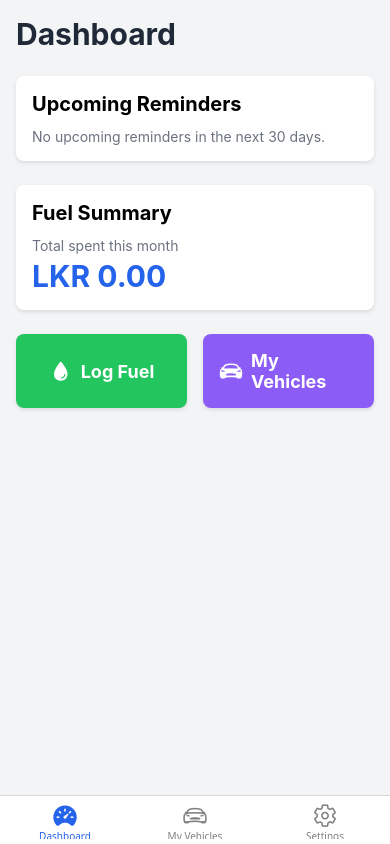
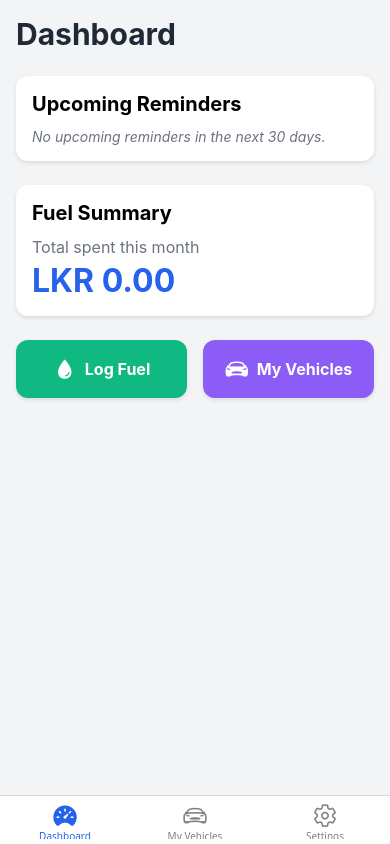
Before and after one commit to ThaminduDisnaZ/VehicleMate-ReactNative-Frontend, a React Native app: screen /Dashboard in a window 390 px wide. Built offline with nearby package versions, Linux system fonts and the light colour scheme.

Commit message:
feat: Enhance type safety and navigation in Dashboard, My Vehicles, and Vehicle Detail screens

```diff
--- a/src/DashboardScreen.tsx
+++ b/src/DashboardScreen.tsx
@@ -1,33 +1,46 @@
 import React, { useState, useCallback, useMemo } from 'react';
 import { View, Text, SafeAreaView, ScrollView, TouchableOpacity, StyleSheet } from 'react-native';
-import { useNavigation, useFocusEffect } from '@react-navigation/native';
+import { useNavigation, useFocusEffect, NavigationProp } from '@react-navigation/native';
 import AsyncStorage from '@react-native-async-storage/async-storage';
 import { Ionicons } from '@expo/vector-icons';
 
-// Define the data types for our app
+// --- Type Definitions ---
+
+// This type definition helps TypeScript understand your navigation structure
+export type RootStackParamList = {
+    MainTabs: undefined;
+    VehicleDetail: { vehicleLocalId: string };
+    AddVehicle: undefined;
+    AddFuelLog: { vehicleLocalId: string };
+    AddOtherExpense: { vehicleLocalId: string };
+    Login: undefined;
+};
+
+// Define the data types for the app
 type Vehicle = {
     localId: string;
     vehicleId?: number;
     name: string;
     licensePlate: string;
-    licenseExpiry: string;
-    insuranceExpiry: string;
+    licenseExpiry: string; // Stored as "yyyy-MM-dd"
+    insuranceExpiry: string; // Stored as "yyyy-MM-dd"
 };
 
 type FuelLog = {
     localId: string;
     logId?: number;
-    date: string;
+    date: string; // Stored as "yyyy-MM-dd"
     cost: number;
     vehicleLocalId: string;
 };
 
 // --- Main Dashboard Screen Component ---
 export default function DashboardScreen() {
-    const navigation = useNavigation();
+    const navigation = useNavigation<NavigationProp<RootStackParamList>>();
     const [vehicles, setVehicles] = useState<Vehicle[]>([]);
     const [fuelLogs, setFuelLogs] = useState<FuelLog[]>([]);
 
+    // Load all necessary data from AsyncStorage whenever the screen comes into focus
     useFocusEffect(
         useCallback(() => {
             const loadData = async () => {
@@ -45,18 +58,21 @@ export default function DashboardScreen() {
         }, [])
     );
 
+    // useMemo ensures these calculations only run when vehicles or fuelLogs change
     const { upcomingReminders, totalFuelCostThisMonth } = useMemo(() => {
         const reminders: { message: string, daysLeft: number }[] = [];
         const today = new Date();
-        today.setHours(0, 0, 0, 0);
+        today.setHours(0, 0, 0, 0); // Normalize to the start of the day for accurate comparison
 
         vehicles.forEach(v => {
+            // Check license expiry date
             const licenseDate = new Date(v.licenseExpiry);
             const licenseDiff = Math.ceil((licenseDate.getTime() - today.getTime()) / (1000 * 60 * 60 * 24));
             if (licenseDiff <= 30 && licenseDiff >= 0) {
                 reminders.push({ message: `${v.name} - License expires`, daysLeft: licenseDiff });
             }
 
+            // Check insurance expiry date
             const insuranceDate = new Date(v.insuranceExpiry);
             const insuranceDiff = Math.ceil((insuranceDate.getTime() - today.getTime()) / (1000 * 60 * 60 * 24));
             if (insuranceDiff <= 30 && insuranceDiff >= 0) {
@@ -64,8 +80,10 @@ export default function DashboardScreen() {
             }
         });
 
+        // Sort reminders to show the most urgent ones first
         reminders.sort((a, b) => a.daysLeft - b.daysLeft);
 
+        // Calculate total fuel cost for the current calendar month
         const currentMonth = today.getMonth();
         const currentYear = today.getFullYear();
         const totalFuel = fuelLogs
@@ -92,7 +110,7 @@ export default function DashboardScreen() {
                                 <Ionicons name="warning" size={24} color="#D97706" />
                                 <View style={styles.reminderTextContainer}>
                                     <Text style={styles.reminderMessage}>{item.message}</Text>
-                                    <Text style={styles.reminderDaysLeft}>{item.daysLeft === 0 ? "Today!" : `in ${item.daysLeft} days`}</Text>
+                                    <Text style={styles.reminderDaysLeft}>{item.daysLeft === 0 ? "Expires Today!" : `in ${item.daysLeft} days`}</Text>
                                 </View>
                             </View>
                         ))
@@ -113,14 +131,14 @@ export default function DashboardScreen() {
                 {/* Action Buttons */}
                 <View style={styles.actionsContainer}>
                      <TouchableOpacity
-                        // onPress={() => navigation.navigate('AddFuelLog')}
+                        onPress={() => navigation.navigate('AddFuelLog', { vehicleLocalId: '' })} // Navigates to the fuel log screen
                         style={[styles.actionButton, styles.fuelButton]}
                      >
                         <Ionicons name="water" size={24} color="white" />
                         <Text style={styles.actionButtonText}>Log Fuel</Text>
                      </TouchableOpacity>
                      <TouchableOpacity
-                        // onPress={() => navigation.navigate('MyVehicles')}
+                        onPress={() => navigation.navigate('MainTabs', { screen: 'My Vehicles' }as never)} // Navigates to the My Vehicles tab
                         style={[styles.actionButton, styles.vehiclesButton]}
                     >
                         <Ionicons name="car-sport" size={24} color="white" />
@@ -137,22 +155,22 @@ export default function DashboardScreen() {
 const styles = StyleSheet.create({
     container: {
         flex: 1,
-        backgroundColor: '#F3F4F6', // bg-gray-100
+        backgroundColor: '#F3F4F6',
     },
     scrollContent: {
         padding: 16,
     },
     header: {
-        fontSize: 30, // text-3xl
+        fontSize: 30,
         fontWeight: 'bold',
-        color: '#1F2937', // text-gray-800
-        marginBottom: 24, // mb-6
+        color: '#1F2937',
+        marginBottom: 24,
     },
     card: {
         backgroundColor: 'white',
         padding: 16,
-        borderRadius: 8,
-        marginBottom: 24, // mb-6
+        borderRadius: 12,
+        marginBottom: 24,
         shadowColor: '#000',
         shadowOffset: { width: 0, height: 2 },
         shadowOpacity: 0.1,
@@ -160,41 +178,43 @@ const styles = StyleSheet.create({
         elevation: 3,
     },
     cardTitle: {
-        fontSize: 20, // text-xl
+        fontSize: 20,
         fontWeight: 'bold',
-        marginBottom: 12, // mb-3
+        marginBottom: 12,
     },
     reminderItem: {
         flexDirection: 'row',
         alignItems: 'center',
-        backgroundColor: '#FFEDD5', // bg-orange-100
-        padding: 12, // p-3
+        backgroundColor: '#FEF3C7',
+        padding: 12,
         borderRadius: 8,
-        marginBottom: 8, // mb-2
+        marginBottom: 8,
     },
     reminderTextContainer: {
-        marginLeft: 12, // ml-3
+        marginLeft: 12,
         flex: 1,
     },
     reminderMessage: {
-        fontWeight: '600', // font-semibold
-        color: '#1F2937', // text-gray-800
+        fontWeight: '600',
+        color: '#1F2937',
     },
     reminderDaysLeft: {
-        color: '#D97706', // text-orange-600
+        color: '#D97706',
         fontWeight: 'bold',
     },
     noItemsText: {
-        color: '#6B7280', // text-gray-500
+        color: '#6B7280',
+        fontStyle: 'italic',
     },
     summaryLabel: {
-        color: '#6B7280', // text-gray-500
+        fontSize: 16,
+        color: '#6B7280',
     },
     summaryAmount: {
-        fontSize: 30, // text-3xl
+        fontSize: 32,
         fontWeight: 'bold',
-        color: '#2563EB', // text-blue-600
-        marginTop: 4, // mt-1
+        color: '#2563EB',
+        marginTop: 4,
     },
     actionsContainer: {
         flexDirection: 'row',
@@ -202,8 +222,8 @@ const styles = StyleSheet.create({
     },
     actionButton: {
         flex: 1,
-        padding: 16,
-        borderRadius: 8,
+        paddingVertical: 16,
+        borderRadius: 12,
         alignItems: 'center',
         justifyContent: 'center',
         flexDirection: 'row',
@@ -214,17 +234,17 @@ const styles = StyleSheet.create({
         elevation: 3,
     },
     fuelButton: {
-        backgroundColor: '#22C55E', // bg-green-500
-        marginRight: 8, // for space-x-4
+        backgroundColor: '#10B981',
+        marginRight: 8,
     },
     vehiclesButton: {
-        backgroundColor: '#8B5CF6', // bg-purple-500
-        marginLeft: 8, // for space-x-4
+        backgroundColor: '#8B5CF6',
+        marginLeft: 8,
     },
     actionButtonText: {
         color: 'white',
         fontWeight: 'bold',
-        fontSize: 18, // text-lg
-        marginLeft: 8, // ml-2
+        fontSize: 16,
+        marginLeft: 8,
     },
 });
--- a/src/VehicleDetailScreen.tsx
+++ b/src/VehicleDetailScreen.tsx
@@ -1,18 +1,34 @@
 import React, { useState, useCallback } from 'react';
-import { View, Text, SafeAreaView, ScrollView, TouchableOpacity, StyleSheet, FlatList } from 'react-native';
-import { useNavigation, useRoute, useFocusEffect } from '@react-navigation/native';
+import { View, Text, SafeAreaView, ScrollView, TouchableOpacity, StyleSheet } from 'react-native';
+// Import RouteProp and NavigationProp to correctly type the navigation objects
+import { useNavigation, useRoute, useFocusEffect, NavigationProp, RouteProp } from '@react-navigation/native';
 import AsyncStorage from '@react-native-async-storage/async-storage';
 import { Ionicons } from '@expo/vector-icons';
 
-// Data types
-type Vehicle = { localId: string; name: string; licensePlate: string; licenseExpiry: string; insuranceExpiry: string; };
-type FuelLog = { localId: string; date: string; cost: number; vehicleLocalId: string; odometer: number; liters: number; };
+// --- Type Definitions ---
+// This RootStackParamList should be defined in a central types file (e.g., navigation.ts)
+// and imported into every screen that uses navigation to ensure consistency.
+export type RootStackParamList = {
+    MainTabs: undefined;
+    VehicleDetail: { vehicleLocalId: string };
+    AddVehicle: undefined;
+    AddFuelLog: { vehicleLocalId: string };
+    AddOtherExpense: { vehicleLocalId: string };
+    Login: undefined;
+};
+
+// Define the specific type for this screen's route prop
+type VehicleDetailScreenRouteProp = RouteProp<RootStackParamList, 'VehicleDetail'>;
+
+// Define the data models for the app
+type Vehicle = { localId: string; name: string; licensePlate: string; };
+type FuelLog = { localId: string; date: string; cost: number; odometer: number; vehicleLocalId: string; };
 type OtherExpense = { localId: string; date: string; description: string; cost: number; vehicleLocalId: string; };
 
 // --- Reusable Component for list items ---
 const LogItem = ({ title, subtitle, amount }: { title: string, subtitle: string, amount: number }) => (
     <View style={styles.logItem}>
-        <View>
+        <View style={styles.logItemTextContainer}>
             <Text style={styles.logTitle}>{title}</Text>
             <Text style={styles.logSubtitle}>{subtitle}</Text>
         </View>
@@ -20,50 +36,55 @@ const LogItem = ({ title, subtitle, amount }: { title: string, subtitle: string,
     </View>
 );
 
-
 // --- Main Vehicle Detail Screen Component ---
 export default function VehicleDetailScreen() {
-    const navigation = useNavigation();
-    const route = useRoute();
-    const { vehicleLocalId } = route.params as { vehicleLocalId: string };
+    const navigation = useNavigation<NavigationProp<RootStackParamList>>();
+    const route = useRoute<VehicleDetailScreenRouteProp>();
+
+    // Safely access the parameter after ensuring it's typed correctly
+    const { vehicleLocalId } = route.params;
 
     const [vehicle, setVehicle] = useState<Vehicle | null>(null);
     const [fuelLogs, setFuelLogs] = useState<FuelLog[]>([]);
     const [otherExpenses, setOtherExpenses] = useState<OtherExpense[]>([]);
 
-    // Load all data related to this vehicle when the screen is focused
+    // Load all data related to this specific vehicle when the screen is focused
     useFocusEffect(
         useCallback(() => {
             const loadVehicleData = async () => {
                 try {
-                    // Find the specific vehicle
+                    // 1. Find the specific vehicle from the list of all vehicles
                     const vehiclesJSON = await AsyncStorage.getItem('vehicles');
                     const allVehicles: Vehicle[] = vehiclesJSON ? JSON.parse(vehiclesJSON) : [];
                     const currentVehicle = allVehicles.find(v => v.localId === vehicleLocalId);
                     setVehicle(currentVehicle || null);
 
-                    // Filter fuel logs for this vehicle
+                    // 2. Filter fuel logs just for this vehicle
                     const fuelLogsJSON = await AsyncStorage.getItem('fuel_logs');
                     const allFuelLogs: FuelLog[] = fuelLogsJSON ? JSON.parse(fuelLogsJSON) : [];
-                    setFuelLogs(allFuelLogs.filter(log => log.vehicleLocalId === vehicleLocalId));
+                    setFuelLogs(allFuelLogs.filter(log => log.vehicleLocalId === vehicleLocalId).sort((a, b) => new Date(b.date).getTime() - new Date(a.date).getTime()));
 
-                    // Filter other expenses for this vehicle
+                    // 3. Filter other expenses just for this vehicle
                     const otherExpensesJSON = await AsyncStorage.getItem('other_expenses');
                     const allOtherExpenses: OtherExpense[] = otherExpensesJSON ? JSON.parse(otherExpensesJSON) : [];
-                    setOtherExpenses(allOtherExpenses.filter(exp => exp.vehicleLocalId === vehicleLocalId));
+                    setOtherExpenses(allOtherExpenses.filter(exp => exp.vehicleLocalId === vehicleLocalId).sort((a, b) => new Date(b.date).getTime() - new Date(a.date).getTime()));
 
-                } catch (e) {
-                    console.error("Failed to load vehicle data", e);
-                }
+                } catch (e) { console.error("Failed to load vehicle data", e); }
             };
             loadVehicleData();
         }, [vehicleLocalId])
     );
 
+    // Display a loading state until the vehicle data is fetched
     if (!vehicle) {
         return (
             <SafeAreaView style={styles.container}>
-                <Text style={styles.loadingText}>Loading vehicle details...</Text>
+                <View style={styles.headerContainer}>
+                    <TouchableOpacity onPress={() => navigation.goBack()}>
+                        <Ionicons name="arrow-back" size={28} color="#1F2937" />
+                    </TouchableOpacity>
+                </View>
+                <Text style={styles.loadingText}>Loading Vehicle Details...</Text>
             </SafeAreaView>
         );
     }
@@ -74,24 +95,24 @@ export default function VehicleDetailScreen() {
                 <TouchableOpacity onPress={() => navigation.goBack()}>
                     <Ionicons name="arrow-back" size={28} color="#1F2937" />
                 </TouchableOpacity>
-                <View>
+                <View style={styles.headerTextContainer}>
                     <Text style={styles.header}>{vehicle.name}</Text>
                     <Text style={styles.subHeader}>{vehicle.licensePlate}</Text>
                 </View>
             </View>
 
-            <ScrollView>
+            <ScrollView contentContainerStyle={styles.scrollContent}>
                 {/* Action buttons */}
                 <View style={styles.actionsContainer}>
-                    <TouchableOpacity
-                        // onPress={() => navigation.navigate('AddFuelLog', { vehicleLocalId })}
+                     <TouchableOpacity
+                        onPress={() => navigation.navigate('AddFuelLog', { vehicleLocalId })}
                         style={[styles.actionButton, styles.fuelButton]}
-                    >
+                     >
                         <Ionicons name="water" size={20} color="white" />
                         <Text style={styles.actionButtonText}>Add Fuel</Text>
-                    </TouchableOpacity>
-                    <TouchableOpacity
-                        // onPress={() => navigation.navigate('AddOtherExpense', { vehicleLocalId })}
+                     </TouchableOpacity>
+                     <TouchableOpacity
+                        onPress={() => navigation.navigate('AddOtherExpense', { vehicleLocalId })}
                         style={[styles.actionButton, styles.expenseButton]}
                     >
                         <Ionicons name="build" size={20} color="white" />
@@ -104,14 +125,15 @@ export default function VehicleDetailScreen() {
                     <Text style={styles.sectionTitle}>Fuel Logs</Text>
                     {fuelLogs.length > 0 ? (
                         fuelLogs.map(log => (
-                            <LogItem key={log.localId} title={`Filled on ${log.date}`} subtitle={`${log.odometer} km`} amount={log.cost} />))
+                            <LogItem key={log.localId} title={`Filled on ${log.date}`} subtitle={`${log.odometer} km`} amount={log.cost} />
+                        ))
                     ) : <Text style={styles.noItemsText}>No fuel logs recorded.</Text>}
                 </View>
 
                 {/* Other Expenses Section */}
                 <View style={styles.section}>
                     <Text style={styles.sectionTitle}>Other Expenses</Text>
-                    {otherExpenses.length > 0 ? (
+                     {otherExpenses.length > 0 ? (
                         otherExpenses.map(exp => (
                             <LogItem key={exp.localId} title={exp.description} subtitle={exp.date} amount={exp.cost} />
                         ))
@@ -123,21 +145,24 @@ export default function VehicleDetailScreen() {
 }
 
 const styles = StyleSheet.create({
-    container: { flex: 1, backgroundColor: '#F3F4F6' },
-    loadingText: { textAlign: 'center', marginTop: 50, fontSize: 18 },
-    headerContainer: { padding: 16, flexDirection: 'row', alignItems: 'center', backgroundColor: 'white', borderBottomWidth: 1, borderBottomColor: '#E5E7EB' },
-    header: { fontSize: 22, fontWeight: 'bold', color: '#1F2937', marginLeft: 16 },
-    subHeader: { fontSize: 14, color: '#6B7280', marginLeft: 16 },
+    container: { flex: 1, backgroundColor: '#F9FAFB' },
+    loadingText: { textAlign: 'center', marginTop: 50, fontSize: 18, color: '#6B7280' },
+    headerContainer: { paddingVertical: 12, paddingHorizontal: 16, flexDirection: 'row', alignItems: 'center', backgroundColor: 'white', borderBottomWidth: 1, borderBottomColor: '#E5E7EB' },
+    headerTextContainer: { marginLeft: 16 },
+    header: { fontSize: 22, fontWeight: 'bold', color: '#1F2937' },
+    subHeader: { fontSize: 14, color: '#6B7280' },
+    scrollContent: { paddingBottom: 32 },
     actionsContainer: { padding: 16, flexDirection: 'row', justifyContent: 'space-around' },
-    actionButton: { flex: 1, padding: 12, borderRadius: 8, alignItems: 'center', justifyContent: 'center', flexDirection: 'row' },
-    fuelButton: { backgroundColor: '#22C55E', marginRight: 8 },
+    actionButton: { flex: 1, paddingVertical: 12, borderRadius: 8, alignItems: 'center', justifyContent: 'center', flexDirection: 'row', shadowColor: '#000', shadowOffset: { width: 0, height: 2 }, shadowOpacity: 0.1, shadowRadius: 3, elevation: 3 },
+    fuelButton: { backgroundColor: '#10B981', marginRight: 8 },
     expenseButton: { backgroundColor: '#3B82F6', marginLeft: 8 },
     actionButtonText: { color: 'white', fontWeight: 'bold', fontSize: 16, marginLeft: 8 },
     section: { marginHorizontal: 16, marginTop: 16 },
     sectionTitle: { fontSize: 20, fontWeight: 'bold', color: '#111827', marginBottom: 12 },
     logItem: { backgroundColor: 'white', padding: 16, borderRadius: 8, marginBottom: 8, flexDirection: 'row', justifyContent: 'space-between', alignItems: 'center' },
+    logItemTextContainer: { flex: 1, marginRight: 8 },
     logTitle: { fontSize: 16, fontWeight: '600' },
     logSubtitle: { fontSize: 14, color: 'gray', marginTop: 4 },
     logAmount: { fontSize: 16, fontWeight: 'bold', color: '#EF4444' },
-    noItemsText: { color: '#6B7280', textAlign: 'center', paddingVertical: 20 },
+    noItemsText: { color: '#6B7280', textAlign: 'center', paddingVertical: 20, fontStyle: 'italic' },
 });
```
Also changed, not shown: src/MyVehiclesScreen.tsx (+27 -7 lines).
